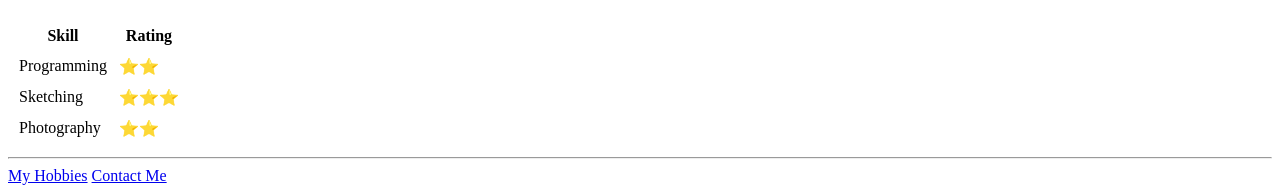
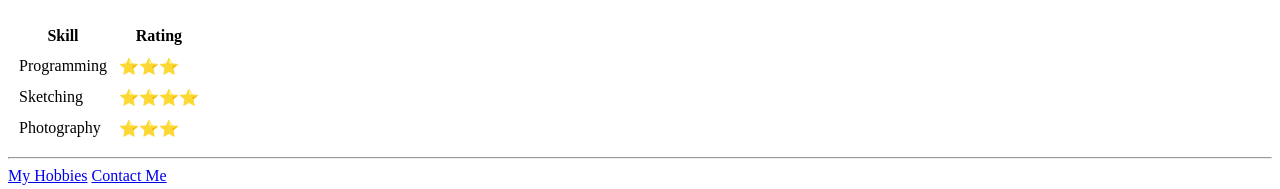
Before and after one commit to BalajiMadiri/cv, a plain HTML site: page index.html in a window 1280 px wide. Shown: the part 639-828 px from the top of the page. Drawn offline with Linux system fonts and the light colour scheme.

Commit message:
Update index.html

```diff
--- a/index.html
+++ b/index.html
@@ -53,15 +53,15 @@
       <tbody>
         <tr>
           <td>Programming</td>
-          <td>⭐⭐</td>
+          <td>⭐⭐⭐</td>
         </tr>
         <tr>
           <td>Sketching</td>
-          <td>⭐⭐⭐</td>
+          <td>⭐⭐⭐⭐</td>
         </tr>
         <tr>
           <td>Photography</td>
-          <td>⭐⭐</td>
+          <td>⭐⭐⭐</td>
         </tr>
       </tbody>
     </table>
```
